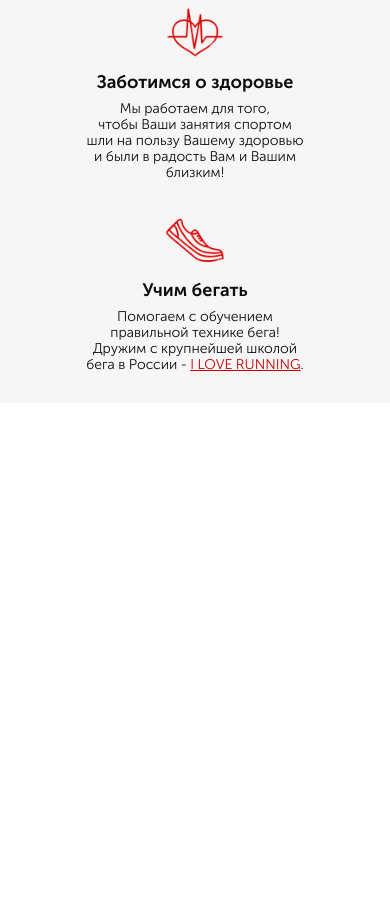
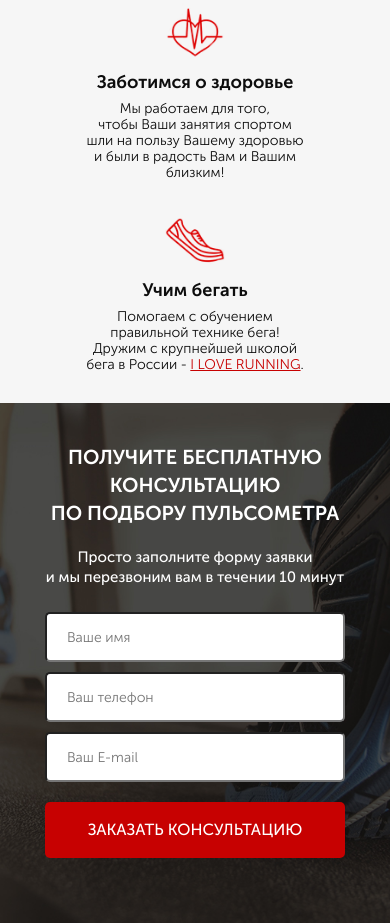
Before and after one commit to Aleks1922/RunSmart, a website: page src/index.html in a window 390 px wide. Shown: the part 885-1808 px from the top of the page. Before the commit the page ends 1288 px from the top, so only its background shows below. Drawn offline with Linux system fonts and the light colour scheme.

Commit message:
block consultation and media for him

```diff
--- /dev/null
+++ b/src/SASS/_consultation.sass
@@ -0,0 +1,33 @@
+.consultation
+  min-height: 680px
+  background: url(../img/bg/second-bg.png) center center/cover no-repeat
+  padding: 100px 0 108px 0
+  &__title
+    font-weight: 700
+    font-size: 36px
+    line-height: 54px
+    text-transform: uppercase
+    color: #FFFFFF
+    margin-bottom: 8px
+  &__desc
+    display: block
+    font-weight: 500
+    font-size: 20px
+    line-height: 30px
+    color: #FFFFFF
+    margin-bottom: 36px
+.form-order
+  width: 300px
+  display: flex
+  flex-direction: column
+  input
+    height: 54px
+    padding: 0 20px
+    background: #FFFFFF
+    font-weight: 300
+    font-size: 14px
+    color: #4B4B4B
+    margin-bottom: 10px
+    border-radius: 5px
+    &:nth-child(3)
+      margin-bottom: 20px
--- a/src/SASS/_main.sass
+++ b/src/SASS/_main.sass
@@ -43,6 +43,10 @@
 		font-weight: 500
 		font-size: 16px
 		margin-bottom: 10px
+	&--submit
+		width: 100%
+		height: 56px
+		font-weight: 500
 
 .container
 	max-width: 1140px
--- a/src/SASS/_media.sass
+++ b/src/SASS/_media.sass
@@ -25,6 +25,12 @@
       max-width: 200px
       font-size: 14px
       line-height: 16px
+  .consultation
+    padding: 60px 0
+    min-height: 580px
+    &__title
+      font-size: 30px
+      line-height: 45px
 @media ( max-width: 768px  )
   .container
     padding: 0 20px
@@ -58,7 +64,20 @@
         margin-bottom: 0
     &__desc
       max-width: 220px
-
+  .consultation
+    padding: 50px 0
+    min-height: 580px
+    text-align: center
+    &__title
+      font-size: 25px
+      line-height: 35px
+    &__desc
+      font-size: 18px
+      line-height: 24px
+  .form-order
+    margin: 0 auto
+    input
+      height: 50px
 @media ( max-width: 567px  )
   .container
     padding: 0 10px
@@ -109,3 +128,17 @@
       line-height: 18px
     &__desc
       max-width: 220px
+  .consultation
+    padding: 40px 0
+    min-height: 520px
+    &__title
+      font-size: 20px
+      line-height: 28px
+      margin-bottom: 20px
+    &__desc
+      font-size: 15px
+      line-height: 20px
+      margin-bottom: 25px
+  .form-order
+    input
+      height: 50px
--- a/src/SASS/style.sass
+++ b/src/SASS/style.sass
@@ -3,4 +3,5 @@
 @import 'main'
 @import 'promo'
 @import 'about'
+@import 'consultation'
 @import 'media'
--- a/src/index.html
+++ b/src/index.html
@@ -81,12 +81,26 @@
             <img src="img/icons/shoe.png" alt="shoe">
           </div>
           <h5 class="about__subtitle">Учим бегать</h5>
-          <span class="about__desc">Помогаем с обучением <br> правильной технике бега! <br> Дружим с крупнейшей школой бега в
+          <span class="about__desc">Помогаем с обучением <br> правильной технике бега! <br> Дружим с крупнейшей школой
+            бега в
             России - <a href="https://ilovesupersport.com/running" class="about__link">I LOVE RUNNING</a>.</span>
         </div>
       </div>
     </div>
   </section>
+  <div class="consultation">
+    <div class="container">
+      <h2 class="consultation__title">Получите бесплатную консультацию <br> по подбору пульсометра </h2>
+      <span class="consultation__desc">Просто заполните форму заявки <br> и мы перезвоним вам в течении 10 минут</span>
+      <form action="#" class="form-order">
+        <input name="name" required placeholder="Ваше имя" type="text">
+        <input name="phone" required placeholder="Ваш телефон" type="tel">
+        <input name="e-mail" required placeholder="Ваш E-mail" type="email">
+        <button class="button button--submit">заказать кОНСУЛЬТАЦИЮ</button>
+      </form>
+    </div>
+  </div>
+  <script src="js/script.js"></script>
 </body>
 
 </html>
```
Also changed, not shown: src/CSS/style.min.css, src/js/script.js (added).
